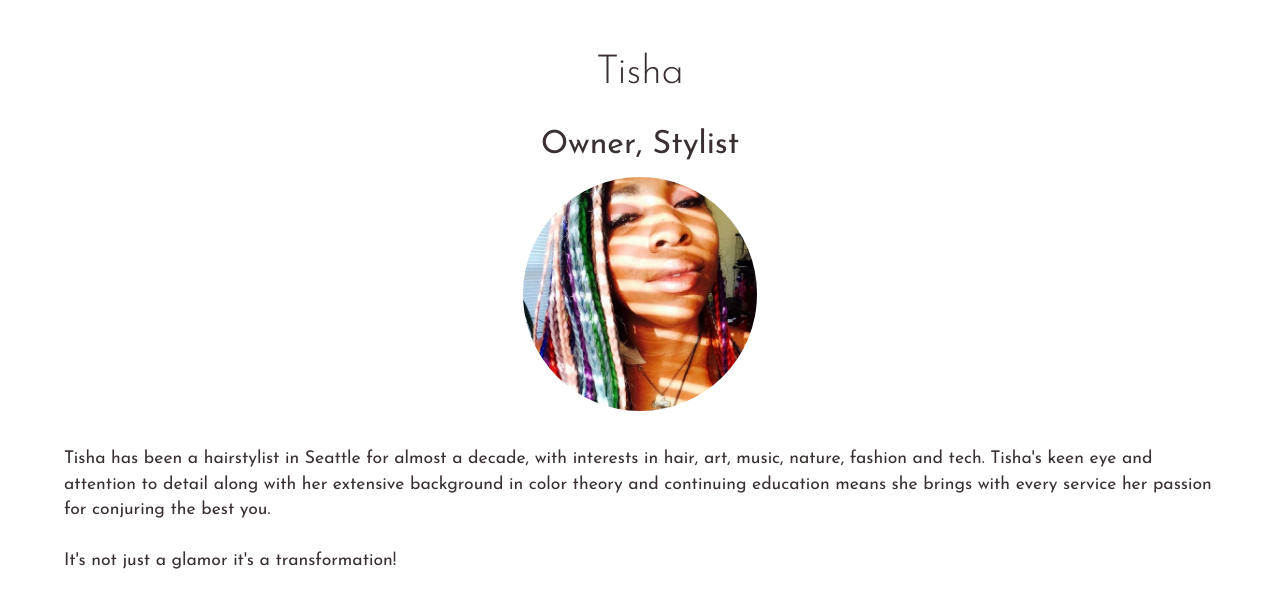
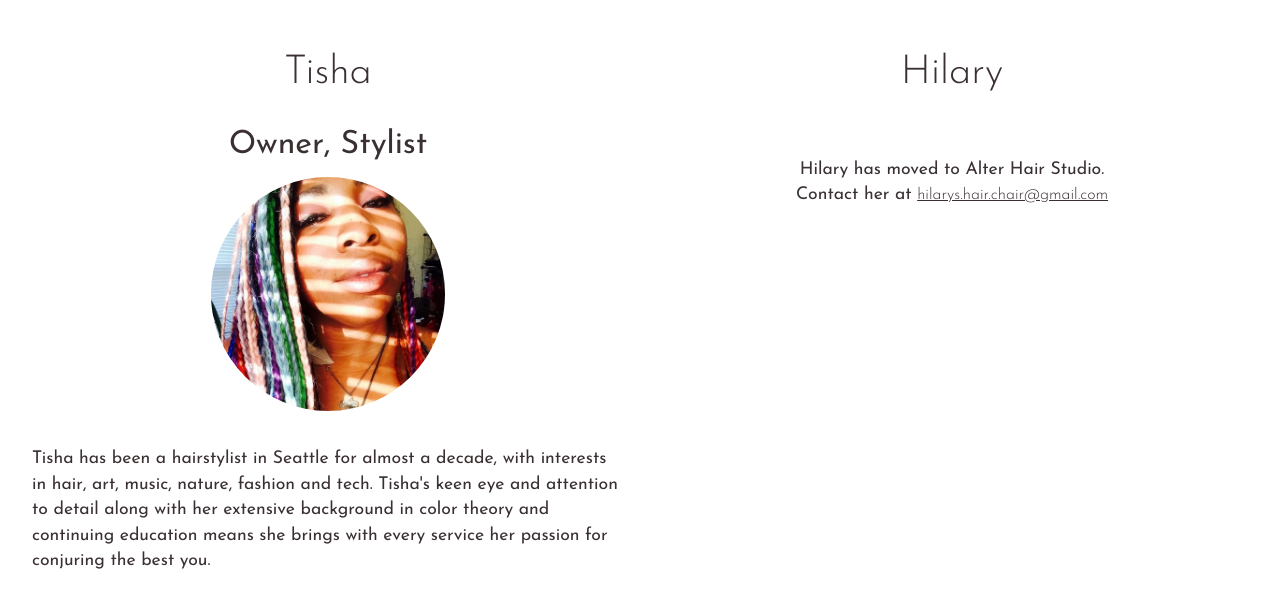
Before and after one commit to dapierce/bruja, a Gatsby site: page /stylists in a window 1280 px wide. Shown: the part 199-799 px from the top of the page. Built offline with nearby package versions, Linux system fonts and the light colour scheme; Gatsby itself is replaced by a stand-in of ours.

Commit message:
Modified stylists page.

```diff
--- a/src/pages/stylists.js
+++ b/src/pages/stylists.js
@@ -10,7 +10,7 @@ const Stylists = () => (
     <SEO title="Stylists" />
     <div className="frame_one_column">
       <h1>Stylists</h1>
-      <div className="frame_one_column">
+      <div className="frame_two_columns">
         <div className="stylist">
           <h2>Tisha</h2>
           <h3>Owner, Stylist</h3>
@@ -37,6 +37,17 @@ const Stylists = () => (
             </a>
           </div>
         </div>
+        <div className="stylist">
+          <h2>Hilary</h2>
+          <p className="box_p" style={{ textAlign: `center` }}>
+            Hilary has moved to Alter Hair Studio.
+            <br />
+            Contact her at{" "}
+            <a href="mailto:hilarys.hair.chair@gmail.com">
+              hilarys.hair.chair@gmail.com
+            </a>
+          </p>
+        </div>
       </div>
     </div>
   </Layout>
```
